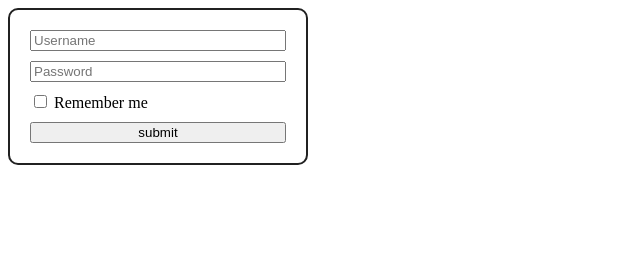
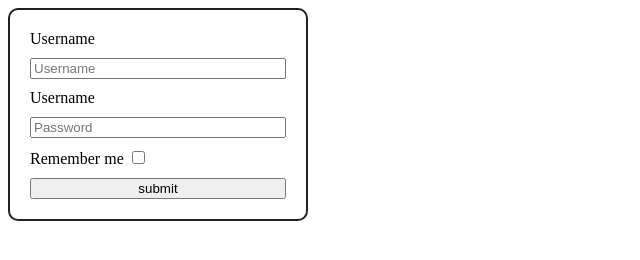
Before and after one commit to acciojob/remember-me-login-form-Abhirajpatel8789, a website: page main.html in a window 1280 px wide. Shown: the whole page, without its empty margins (0-640 px from the left). Drawn offline with Linux system fonts and the light colour scheme.

Commit message:
created a submission

```diff
--- a/main.html
+++ b/main.html
@@ -9,13 +9,13 @@
 <body>
 	<!-- the entire body must be written by student -->
 	<form>
+		<label for="username">Username</label>
         <input type="text" placeholder="Username" id="username">
-
+        <label for="password">Username</label>
         <input type="password" placeholder="Password" id="password">
         <div class="remember">
-
+            <label for="checkbox">Remember me</label>
             <input type="checkbox" id="checkbox">
-            <label for="checkbox">Remember me</label>
         </div>
 
         <button type="submit" id="submit" value="submit">submit</button>
--- a/styles.css
+++ b/styles.css
@@ -7,4 +7,4 @@ form{
         border: 2px solid #212121;
         gap: 10px;
         border-radius: 10px;
-    }
+}
```
